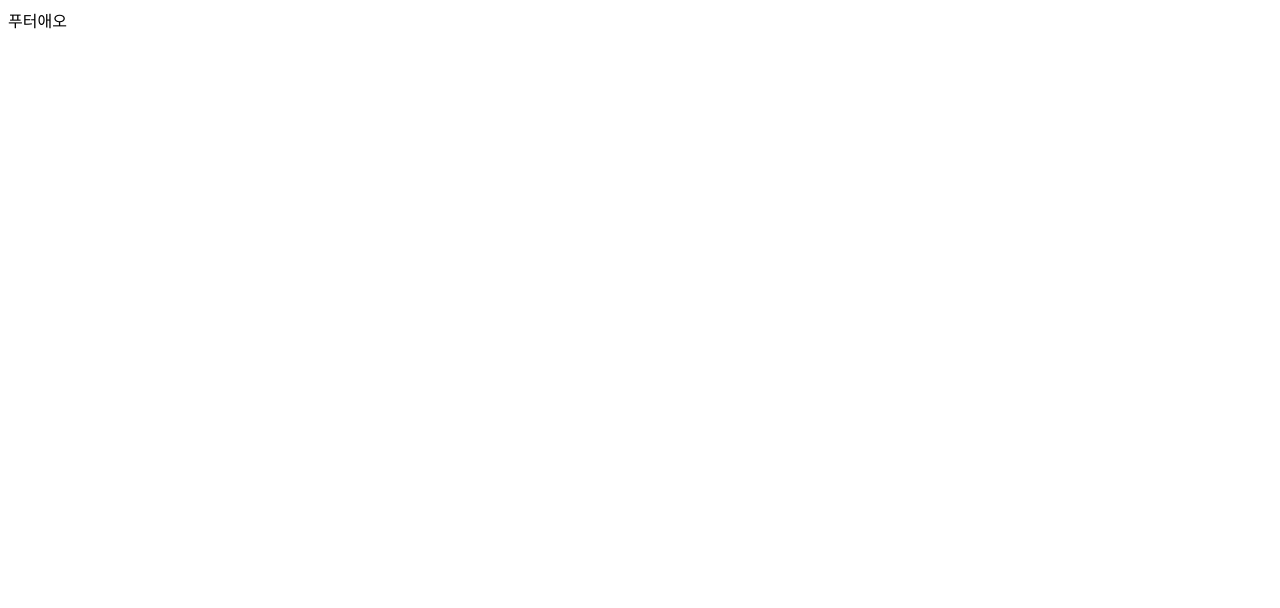
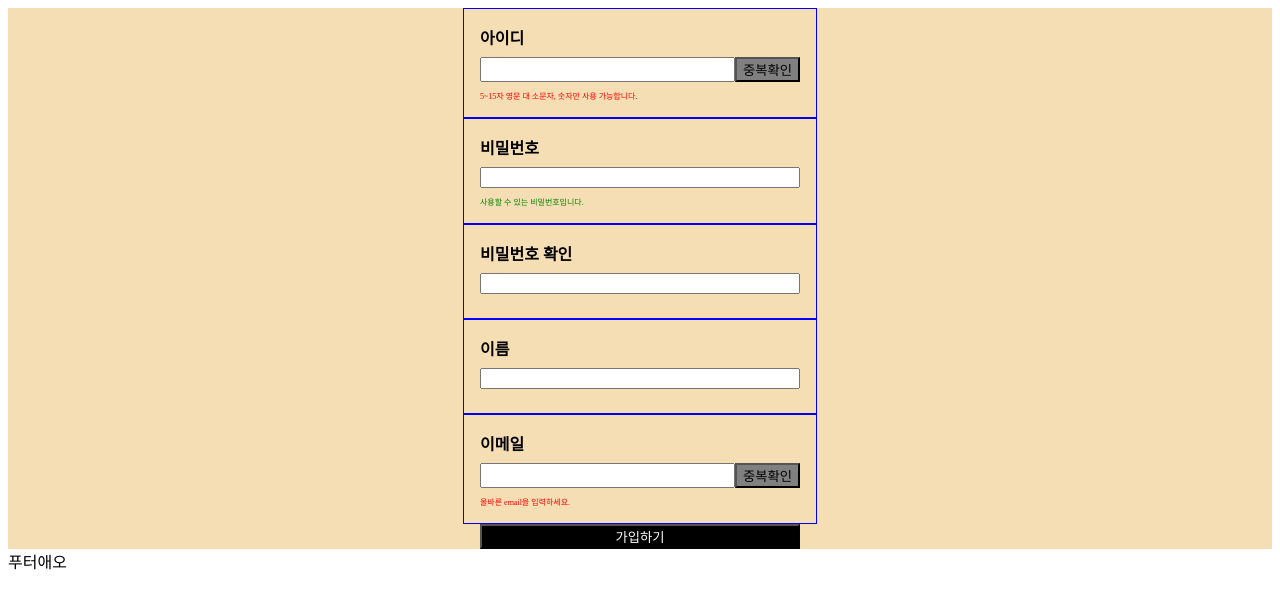
Before and after one commit to codestates/WorkLifeBalance, a React (Create React App) app in the folder client/: page /sp in a window 1280 px wide. Before the commit this address had no page. Shown: the top 608 px of the page. Built offline with nearby package versions, Linux system fonts and the light colour scheme.

Commit message:
Signup progress
Signup 진행중 동기

```diff
--- a/client/package.json
+++ b/client/package.json
@@ -7,10 +7,12 @@
     "@testing-library/jest-dom": "^5.16.1",
     "@testing-library/react": "^12.1.2",
     "@testing-library/user-event": "^13.5.0",
+    "axios": "^0.25.0",
     "react": "^17.0.2",
     "react-dom": "^17.0.2",
     "react-router-dom": "^6.2.1",
     "react-scripts": "5.0.0",
+    "styled-components": "^5.3.3",
     "web-vitals": "^2.1.3"
   },
   "scripts": {
--- a/client/src/App.js
+++ b/client/src/App.js
@@ -6,20 +6,22 @@ import Profile from './pages/Profile';
 import Dashboard from './pages/Dashboard';
 import { Routes, Route, BrowserRouter as Router, Redirect } from 'react-router-dom';
 
+import Signup from './pages/Signup'
+
 function App () {
   return (
     <Router>
-
       <Header />
       <Routes>
         <Route exact path='/' element={<Home />} />
         <Route path='/dashboard' element={<Dashboard />} />
         <Route path='/profile' element={<Profile />} />
+        <Route path='/sp' element={<Signup />} />
         {/* {isLogin ? <Redirect to='' */}
       </Routes>
       <Footer />
+    </Router>
 
-    </Router>
 
   );
 }
--- a/client/src/pages/Signup.js
+++ b/client/src/pages/Signup.js
@@ -1,5 +1,170 @@
+import axios from 'axios';
+import { useState } from 'react'
+import styled from 'styled-components';
+
+const Container = styled.div`
+  background: wheat;
+  display: flex;
+  flex-direction: column;
+  justify-content: center;
+  align-items: center;
+`;
+
+const Contents = styled.div`
+  background: gray;
+  display: flex;
+  flex-direction: column;
+  justify-content: center;
+  align-items: center;
+`;
+
+const Box = styled.div`
+  background: wheat;
+  text-align: center;
+  display: flex;
+  flex-direction: column;
+  justify-content: center;
+  align-items: left;
+  padding: 1rem;
+  border: 0.1rem solid blue;
+  flex: 1;
+  width: 20rem;
+`;
+
+const Title = styled.div`
+  font-weight: bold;
+  text-align: left;
+  margin-bottom: 0.5rem;
+`;
+
+const InputBox = styled.div`
+  display: flex;
+  margin-bottom: 0.5rem;
+`;
+
+const Input = styled.input`
+  flex: 1;
+`
+
+const Desc = styled.div`
+  font-size: 0.5rem;
+  text-align: left;
+  color: ${props => props.valid ? 'green' : 'red'};
+`;
+
+
+const Button = styled.button`
+  background: gray;
+`;
+
+const Submit = styled.button`
+  background: black;
+  text-align: center;
+  color: white;
+  width: 20rem;
+`;
+
 function Signup () {
+  const [userId, setUserId] = useState('');
+  const [password, setPassword] = useState();
+  const [repeat, setRepeat] = useState('');
+  const [name, setName] = useState();
+  const [email, setEmail] = useState();
+  const [checkId, setCheckId] = useState();
+  const [checkMail, setCheckMail] = useState();
 
+  const validId = (item) => {
+    const regExp = /^[a-z0-9]{5,15}$/;
+    return regExp.test(item);
+  }
+
+  const validPw = (item) => {
+    // /^(?=.*[A-Za-z])(?=.*\d)(?=.*[@S!%*#?&])[A-Za-z\d@$!%*#?&]{8,}$/
+    const regExp = /^.{4,20}$/;
+    return regExp.test(item);
+  }
+
+  const validEmail = (item) => {
+    const regExp = /^(([^<>()[\]\\.,;:\s@\"]+(\.[^<>()[\]\\.,;:\s@\"]+)*)|(\".+\"))@((\[[0-9]{1,3}\.[0-9]{1,3}\.[0-9]{1,3}\.[0-9]{1,3}\])|(([a-zA-Z\-0-9]+\.)+[a-zA-Z]{2,}))$/;
+    return regExp.test(item);
+  }
+
+  const checkServer = async (data, type) => {
+    if (validId(data)) {
+      const res = await axios.post(`${process.env.url}/check`, { data, type });
+      switch (type) {
+        case 'userId':
+          setCheckId(true);
+          break;
+        case 'email':
+          setCheckMail(true);
+          break;
+      }
+    } else {
+
+    }
+  }
+
+  return (
+    <Container>
+      <Contents>
+        <Box>
+          <Title>아이디</Title>
+          <InputBox>
+            <Input onChange={(e) => setUserId(e.target.value)} value={userId}></Input>
+            <Button onClick={() => checkServer(userId, 'userId')}>중복확인</Button>
+          </InputBox>
+          { validId(userId) ?
+            <Desc valid={true}>사용할 수 있는 아이디입니다.</Desc> :
+            <Desc valid={false}>5~15자 영문 대 소문자, 숫자만 사용 가능합니다.</Desc>
+          }
+        </Box>
+        <Box>
+          <Title>비밀번호</Title>
+          <InputBox>
+            <Input type='password'onChange={(e) => setPassword(e.target.value)} value={password}></Input>
+          </InputBox>
+          { validPw(password) ?
+            <Desc valid={true}>사용할 수 있는 비밀번호입니다.</Desc> :
+            <Desc valid={false}>4~20자 여야 합니다.</Desc>
+          }
+        </Box>
+        <Box>
+          <Title>비밀번호 확인</Title>
+          <InputBox>
+            <Input type='password'onChange={(e) => setRepeat(e.target.value)} value={repeat}></Input>
+          </InputBox>
+          { password ?
+            password === repeat ?
+              <Desc valid={true}>checked!</Desc> :
+              <Desc valid={false}>비밀번호가 일치하지 않습니다.</Desc>
+            : <></>
+          }
+        </Box>
+        <Box>
+          <Title>이름</Title>
+          <InputBox>
+            <Input onChange={(e) => setName(e.target.value)} value={name}></Input>
+          </InputBox>
+
+        </Box>
+        <Box>
+          <Title>이메일</Title>
+          <InputBox>
+            <Input onChange={(e) => setEmail(e.target.value)} value={email}></Input>
+            <Button onClick={() => checkServer(email, 'email')}>중복확인</Button>
+          </InputBox>
+          { validEmail(email) ?
+            <Desc valid={true}>사용할 수 있는 email입니다.</Desc> :
+            <Desc valid={false}>올바른 email을 입력하세요.</Desc>
+          }
+        </Box>
+      </Contents>
+      <Submit onClick={() => 'send'}>
+        가입하기
+      </Submit>
+    </Container>
+  )
 }
 
 export default Signup;
```
Also changed, not shown: 1 other file (tests, documents, lock files or other folders).
